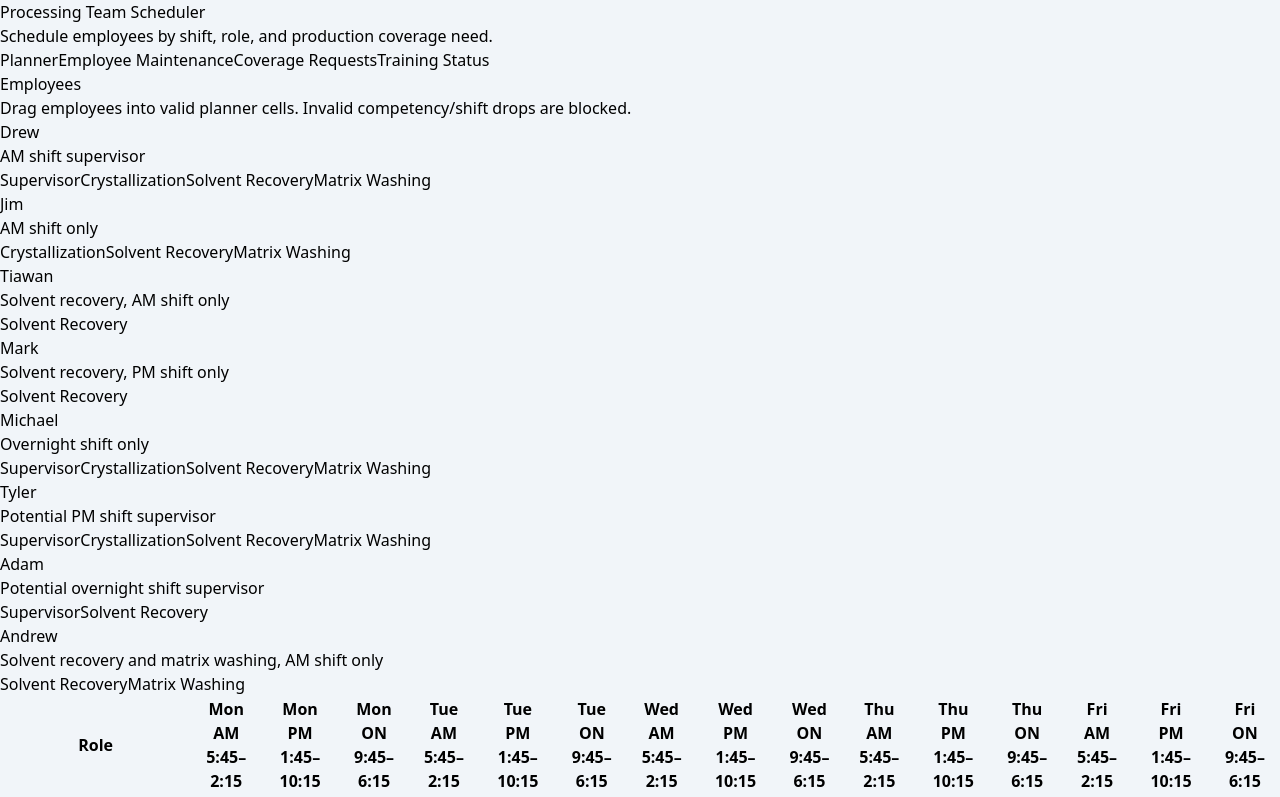
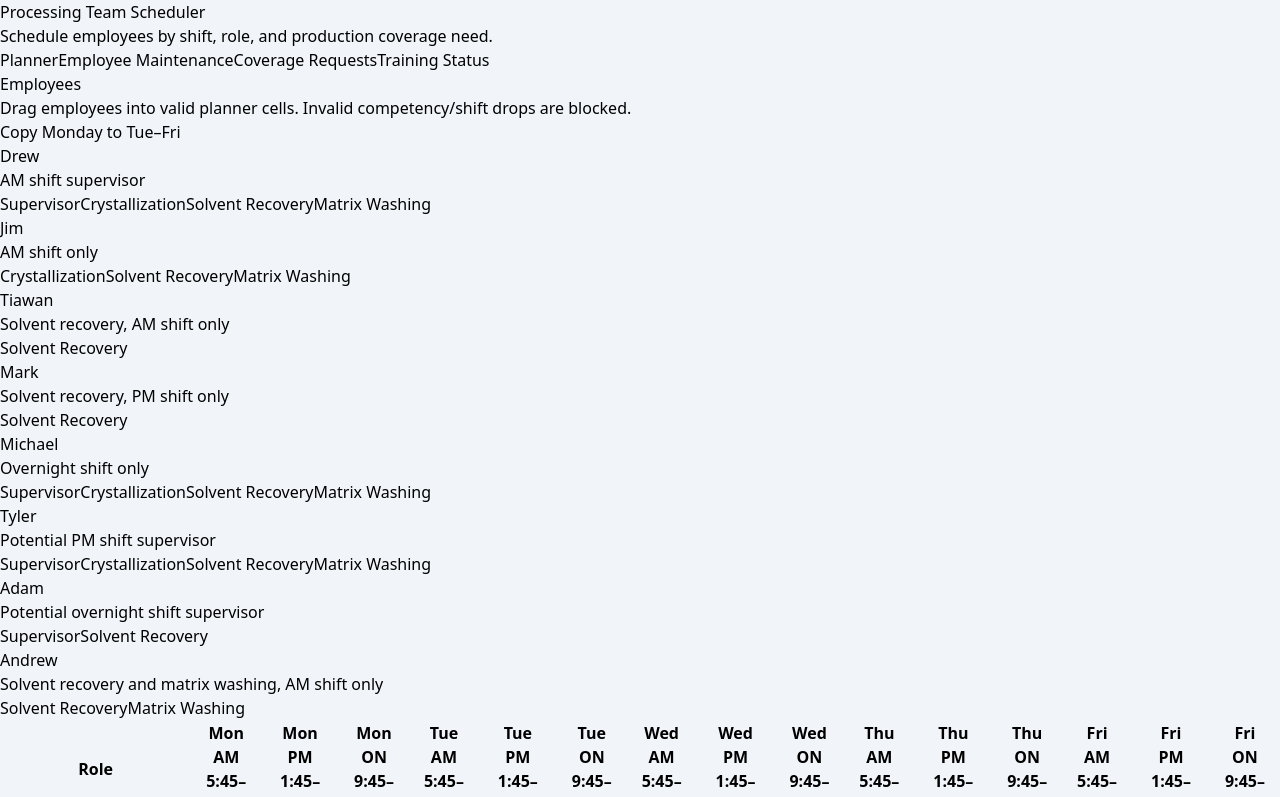
Before and after one commit to oscitychrisw/extraction-scheduling, a Next.js app: page / in a window 1280 px wide. Shown: the top 797 px of the page. Built offline with nearby package versions, Linux system fonts and the light colour scheme.

Commit message:
Update ProcessingTeamScheduler.js
added schedule copy function

```diff
--- a/components/ProcessingTeamScheduler.js
+++ b/components/ProcessingTeamScheduler.js
@@ -166,6 +166,25 @@ function PlannerPage({ employees, assignments, setAssignments }) {
     window.setTimeout(() => setDropMessage(""), 2500);
   }
 
+  function copyMondayToRestOfWeek() {
+    const mondaySchedule = assignments?.Mon;
+    if (!mondaySchedule) {
+      flashDropMessage("No Monday schedule exists to copy.");
+      return;
+    }
+
+    setAssignments((prev) => {
+      const next = { ...prev };
+      for (const day of DAYS) {
+        if (day === "Mon") continue;
+        next[day] = JSON.parse(JSON.stringify(mondaySchedule));
+      }
+      return next;
+    });
+
+    flashDropMessage("Monday schedule copied to Tuesday through Friday.");
+  }
+
   function handleDrop(day, shift, role, empId) {
     const employee = employeeMap[empId];
     const roleInfo = getRole(role);
@@ -204,6 +223,7 @@ function PlannerPage({ employees, assignments, setAssignments }) {
       <div className="w-1/4 max-h-[85vh] overflow-y-auto rounded-xl border bg-slate-50 p-3">
         <h2 className="mb-2 text-lg font-bold">Employees</h2>
         <p className="mb-3 text-xs text-slate-600">Drag employees into valid planner cells. Invalid competency/shift drops are blocked.</p>
+        <button onClick={copyMondayToRestOfWeek} className="mb-3 w-full rounded bg-slate-900 px-3 py-2 text-xs font-semibold text-white hover:bg-slate-700">Copy Monday to Tue–Fri</button>
         {dropMessage && <div className="mb-3 rounded border border-red-200 bg-red-50 p-2 text-xs font-semibold text-red-700">{dropMessage}</div>}
         {employees.map((emp) => (
           <div
```
